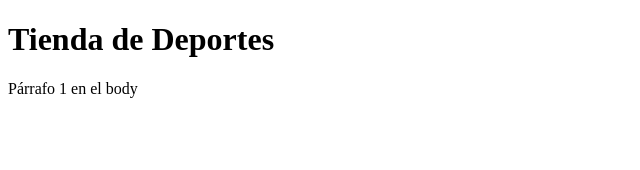
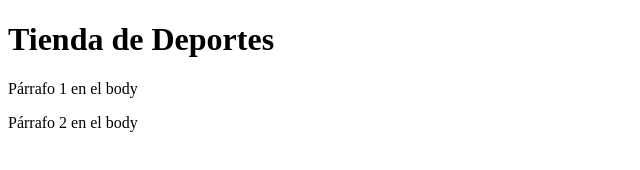
Before and after one commit to WdavidT04/Tienda_Deportiva, a plain HTML site: page index.html in a window 1280 px wide. Shown: the whole page, without its empty margins (0-640 px from the left). Drawn offline with Linux system fonts and the light colour scheme.

Commit message:
Añadir parrafo2 en index

```diff
--- a/index.html
+++ b/index.html
@@ -9,6 +9,7 @@
 <body>
     <h1>Tienda de Deportes</h1>
     <p>Párrafo 1 en el body</p>
+    <p>Párrafo 2 en el body</p>
 
 </body>
 </html>
```
